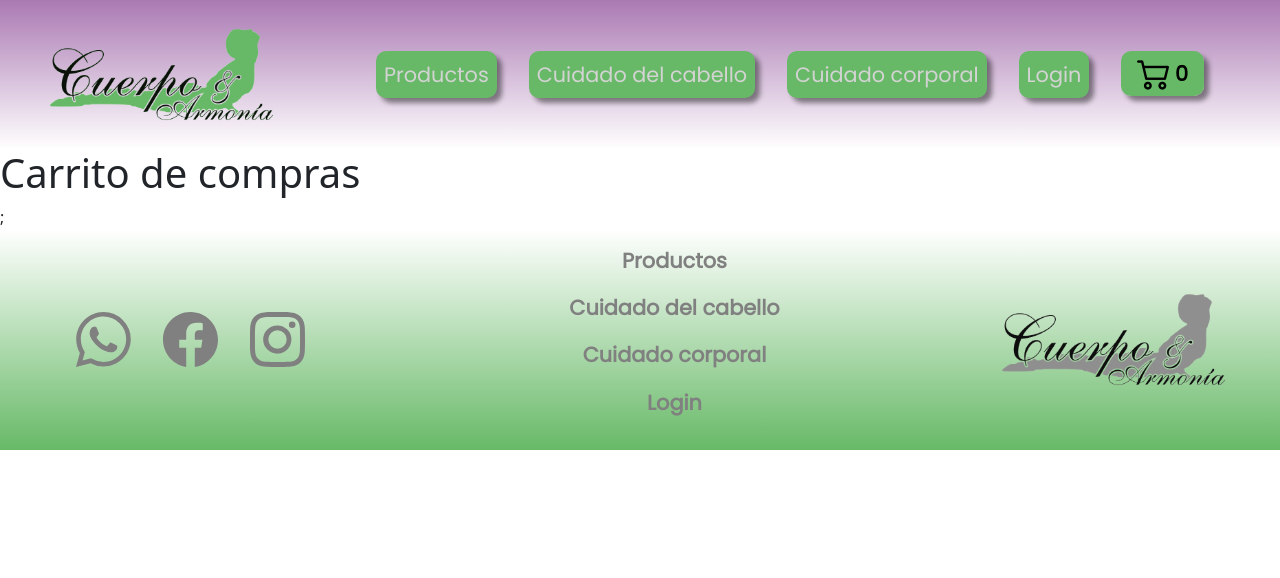
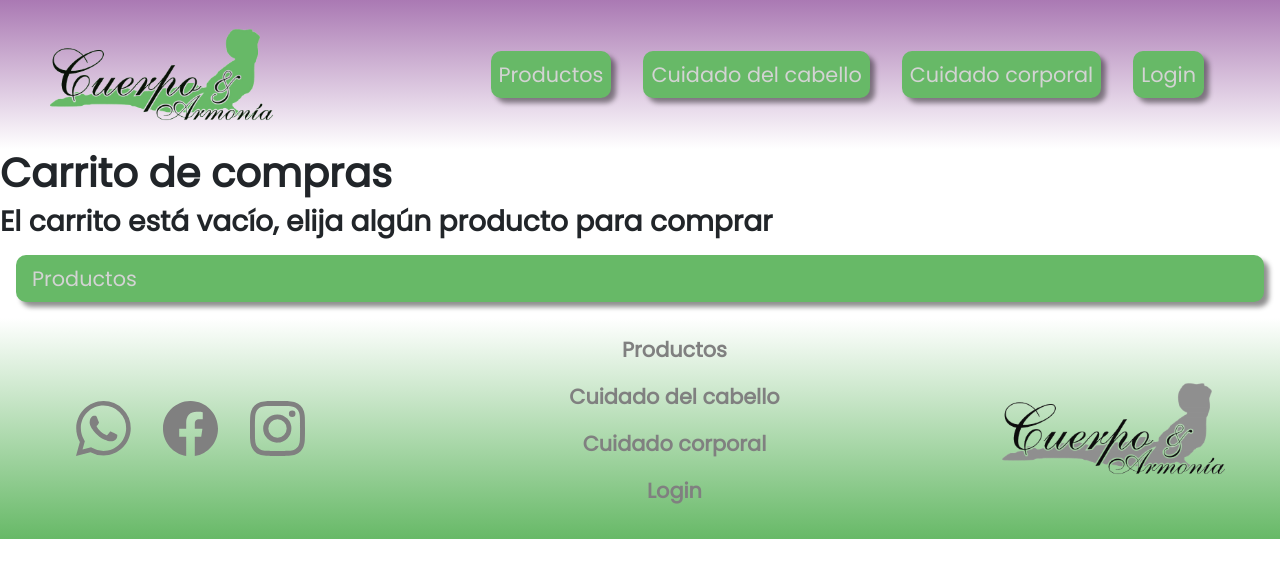
Before and after one commit to JuanBenega/proyecto-react, a React (Create React App) app: page /cart in a window 1280 px wide. Shown: the top 578 px of the page. Built offline with nearby package versions, Linux system fonts and the light colour scheme.

Commit message:
conditional rendering & styles in Cart component

```diff
--- a/src/components/Cart/Cart.css
+++ b/src/components/Cart/Cart.css
@@ -1,9 +1,17 @@
+.cartContainer {
+    font-family: 'Poppins', sans-serif;
+}
+
+h1 {
+    font-weight: bold;
+}
+
 .btnCart {
     text-decoration: none;
     text-align: center;
     font-family: 'Poppins', sans-serif;
     font-size: 1em;
-    margin: 1em;
+    margin: 0.5em;
     padding: 0.5em 1em;
     background-color: #67b967;
     border-radius: 10px;
@@ -19,3 +27,20 @@
     box-shadow: none;
     transform: scale(110%);
 }
+
+.itemCart {
+    margin: 1rem 0;
+    border: solid;
+    border-width: 2px;
+    border-radius: 10px;
+    align-items: center;
+}
+
+.imgCart {
+    width: 15rem;
+}
+
+.cartContent {
+    display: flex;
+    justify-content: center;
+}
--- a/src/components/Cart/Cart.jsx
+++ b/src/components/Cart/Cart.jsx
@@ -6,42 +6,52 @@ import Container from 'react-bootstrap/Container';
 import Row from 'react-bootstrap/Row';
 import Col from 'react-bootstrap/Col';
 import Image from 'react-bootstrap/Image'
+import { NavLink } from "react-router-dom";
 
 
 const Cart = () => {
-  const { cart, addtoCart, removeItem } = useContext(CartContext)
+  const { cart, removeItem } = useContext(CartContext)
 
   return (
-    <>
-      <h1>Carrito de compras</h1>;
-      {
-        cart.map((element) => (
+    <div className='cartContainer'>
+      <h1>Carrito de compras</h1>
+      {cart.length === 0
+        ? <>
+          <h3>El carrito está vacío, elija algún producto para comprar</h3>
+          <NavLink to={'/'} className="nav-link btnNav">Productos</NavLink>
+          </>
+        : cart.map((element) => (
                      <Container key={element.item}>
                        <Row className="itemCart" >
                          <h4>{element.name}</h4>
-              <Col md={2}>
+                         <Col md={2} className='cartContent'>
                            {/* <button className='btnCart' onClick={()=> }> + </button> */}
                            <h5>{element.quantity}</h5>
                            {/* <button className='btnCart'> - </button> */}
                          </Col>
-              <Col md={4}>
-                <Image src={element.img} fluid rounded thumbnail alt={element.name} />
+                         <Col md={4} className='cartContent'>
+                           <Image src={element.img} fluid rounded thumbnail alt={element.name} className='imgCart'/>
                          </Col>
-              <Col md={2}>
+                         <Col md={2} className='cartContent'>
                            <h5>Precio: ${element.price}</h5>
                          </Col>
-              <Col md={2}>
-                <h5>Total: ${element.price*element.quantity}</h5>
+                         <Col md={2} className='cartContent'>
+                           <h5>Total: ${element.price * element.quantity}</h5>
                          </Col>
-              <Col md={2}>
-                <button className='btnCart' onClick={()=>removeItem(element.item)}>Eliminar del carrito</button>
+                         <Col md={2} className='cartContent'>
+                           <button className='btnCart' onClick={() => removeItem(element.item)}>Eliminar del carrito</button>
                          </Col>
                        </Row>
                      </Container>
                    ))
       }
-    </>
+    </div>
+
+
   )
+
+
 }
 
+
 export default Cart
--- a/src/components/CartWidget/CartWidget.css
+++ b/src/components/CartWidget/CartWidget.css
@@ -8,11 +8,18 @@
     background-color: #67b967;
     border-radius: 10px;
     border-style: none;
-    color: black;
+    color: lightgray;
     box-shadow: 5px 5px 5px 0px rgba(0, 0, 0, 0.438);
     transition: all 0.5s;
 }
 
 .cart:hover {
+    background-color: lightgray;
     color: white;
+    box-shadow: none;
+    transform: scale(110%);
 }
+
+.hide {
+    display: none;
+}
--- a/src/components/CartWidget/CartWidget.jsx
+++ b/src/components/CartWidget/CartWidget.jsx
@@ -1,16 +1,19 @@
 import './CartWidget.css';
 import Cart from '../img/carrito.png';
 import { useContext } from 'react';
-import {CartContext} from '../../context/CartContext';
+import { CartContext } from '../../context/CartContext';
 import { NavLink } from 'react-router-dom';
 
 const CartWidget = () => {
     const { cart } = useContext(CartContext);
-
+    let artsAtCart = 0;
+    cart.forEach(element => {
+        artsAtCart += element.quantity;
+    });
     return (
-        <div>
-            <NavLink className='cart' to={'cart'}><img src={Cart} alt="carrito" /> {cart.length}</NavLink>
-        </div>
+        <>
+            <NavLink className={`${cart.length === 0 ? 'hide' : ''} cart`} to={'cart'}><img src={Cart} alt="carrito" /> {artsAtCart}</NavLink>
+        </>
     )
 }
 
```
Lines whose indentation alone changed are shown as unchanged.
